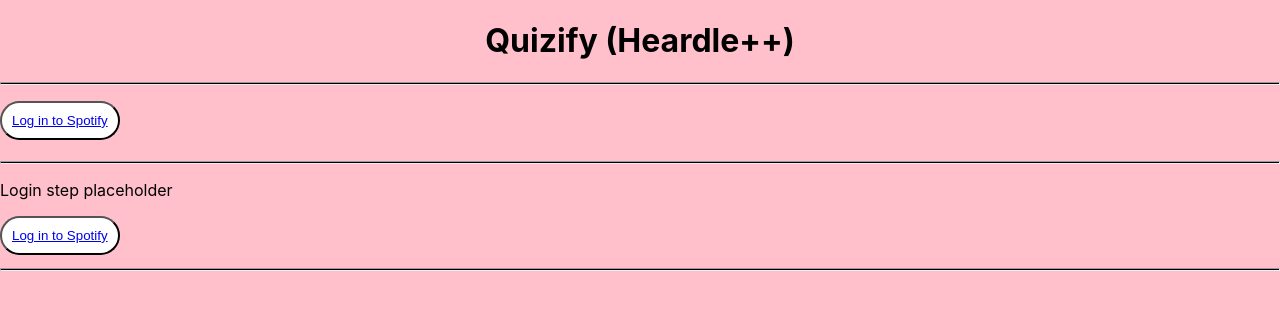
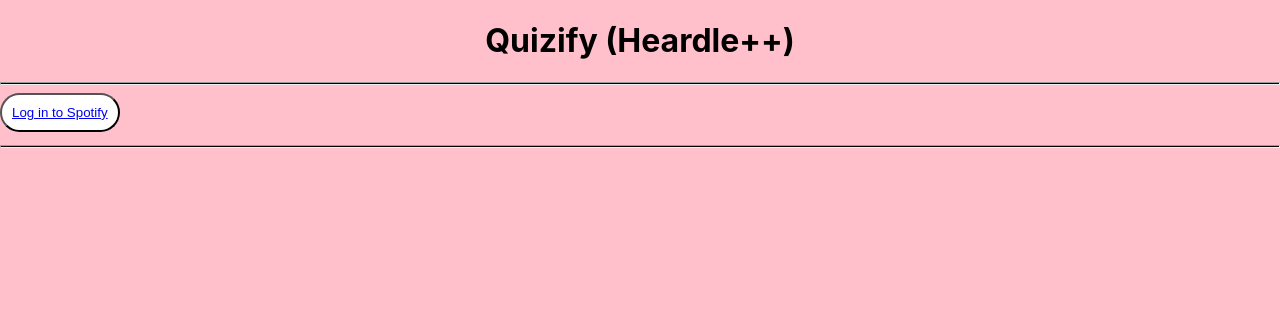
Before and after one commit to awonyu9/heardle-plus-plus, a React (Create React App) app in the folder client/: page / in a window 1280 px wide. Shown: the top 310 px of the page. Built offline with nearby package versions, Linux system fonts and the light colour scheme.

Commit message:
refactor to make login phase a component

```diff
--- a/client/src/App.js
+++ b/client/src/App.js
@@ -3,7 +3,7 @@ import './App.css';
 import { useState, useEffect } from 'react';
 import {
         accessToken,
-        logout,
+        // logout,
         BASE_URL,
         OPTIONS
        } from './spotify';
@@ -39,7 +39,7 @@ export default function App() {
     async function getUserPlaylists() {
 
       const limit = 3;
-      const offset = 15;
+      const offset = 1;
 
       // const playlists = await getUserPlaylists();
       // try {
@@ -79,19 +79,7 @@ export default function App() {
   // }
 
 
-  async function getUserPlaylists() {
-    const limit = 3;
-    const offset = 15;
 
-    // const playlists = await getUserPlaylists();
-    try {
-      const res = await fetch(`${BASE_URL}/me/playlists?limit=${limit}&offset=${offset}`, OPTIONS);
-      const playlists = await res.json();
-      setPlaylists(playlists.items);
-    } catch (error) {
-      console.log(error);
-    }
-  }
 
   // async function choosePlaylist(playlistId) {
   //   // const playlistId = "37i9dQZF1EVJSvZp5AOML2";
@@ -172,17 +160,17 @@ export default function App() {
         <hr />
        </header>
 
-        <p>
+        {/* <p>
        {!token ?
           <button><a href="http://localhost:8888/login">Log in
               to Spotify</a></button>
           : <button onClick={logout} className="logout">Log out</button>}
         </p>
-        <hr />
+        <hr /> */}
 
         <LoginStep
           // currentStep={currentStep}
-          token={accessToken}
+          token={token}
        />
 
         {token &&
--- a/client/src/components/LoginStep.jsx
+++ b/client/src/components/LoginStep.jsx
@@ -7,7 +7,7 @@ export default function LoginStep(props) {
 
   return (
     <div>
-      <p>Login step placeholder</p>
+      {/* <p>Login step placeholder</p> */}
       {!props.token ?
           <button><a href="http://localhost:8888/login">Log in
               to Spotify</a></button>
```
